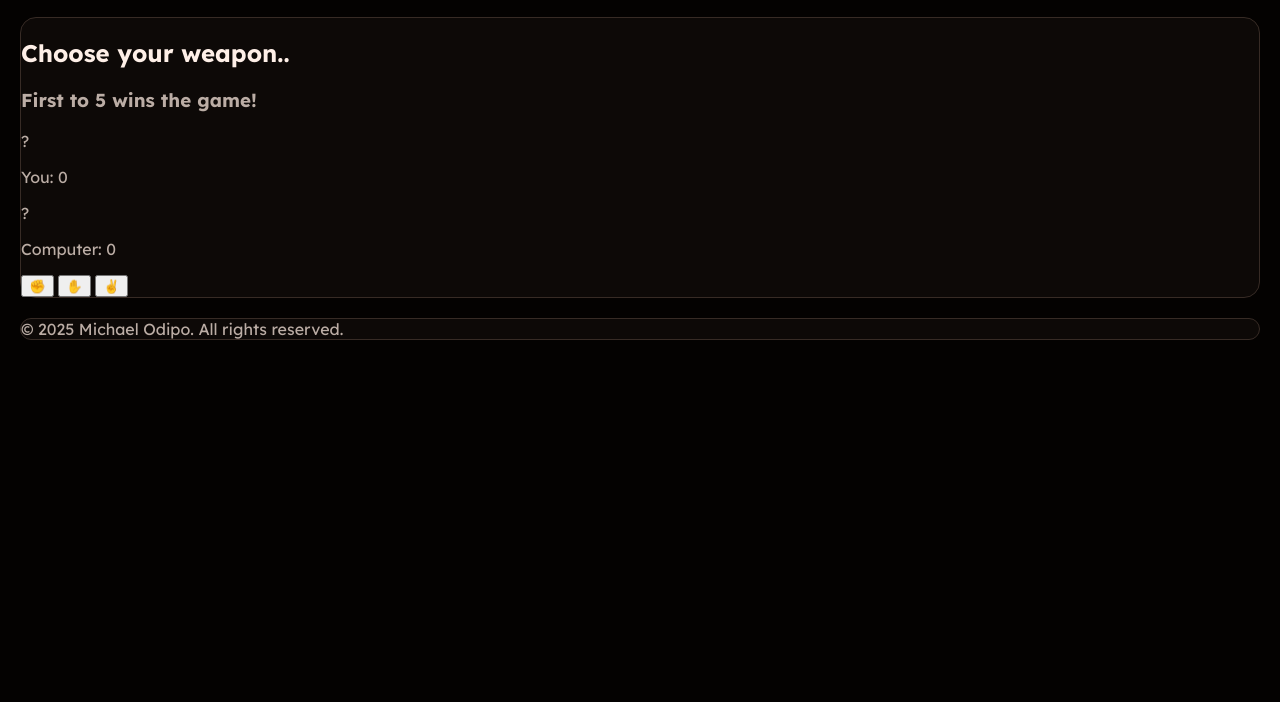
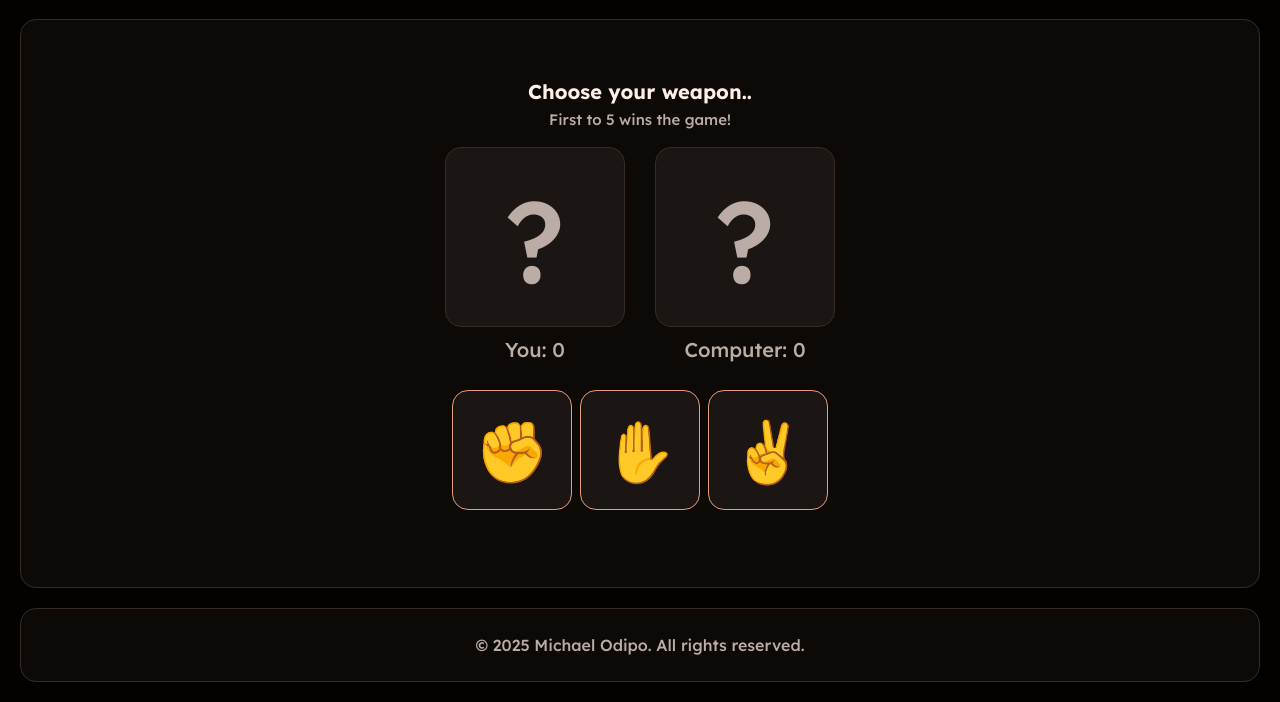
Before and after one commit to misckiua/rock-paper-scissors, a plain HTML site: page index.html in a window 1280 px wide. Shown: the part 98-800 px from the top of the page. Drawn offline with Linux system fonts and the light colour scheme.

Commit message:
add: styling for the rest of webpage
- Added CSS styling to main content and footer.

Small Changes
- Put copyright statement into a set of p tags.

```diff
--- a/index.html
+++ b/index.html
@@ -39,7 +39,7 @@
   </main>
 
   <footer class="muted-text">
-    &#169; 2025 Michael Odipo. All rights reserved.
+    <p>&#169; 2025 Michael Odipo. All rights reserved.</p>
   </footer>
 </body>
 </html>
--- a/style.css
+++ b/style.css
@@ -25,9 +25,11 @@
 body {
   background-color: var(--bg-dark);
   font-family: Lexend, sans-serif;
+  min-height: 100vh;
   display: flex;
   flex-direction: column;
-  margin: 20px;
+  padding: 20px;
+  margin: 0;
 }
 
 .important-text {
@@ -37,10 +39,7 @@ body {
 
 .muted-text {
   color: var(--text-muted);
-}
-
-header {
-  min-height: 75px;
+  font-weight: 500;
 }
 
 header,
@@ -50,9 +49,92 @@ footer {
   border: 1px solid var(--border-muted);
   border-radius: 16px;
   margin-bottom: 20px;
+  padding: 20px;
+}
+
+header {
+  min-height: 75px;
 }
 
 h1 {
   text-align: center;
   font-size: 28px;
+  margin: 0;
 }
+
+main {
+  flex: 2;
+  display: flex;
+  flex-direction: column;
+  align-items: center;
+  justify-content: center;
+}
+
+.winner-display {
+  text-align: center;
+  margin-bottom: 18px;
+}
+
+h2 {
+  font-size: 20px;
+  margin: 0 0 6px 0;
+}
+
+h3 {
+  font-size: 15px;
+  margin: 0;
+}
+
+.result-boxes {
+  display: flex;
+  justify-content: center;
+  gap: 30px;
+  text-align: center;
+}
+
+.human-results,
+.computer-results {
+  display: flex;
+  flex-direction: column;
+}
+
+.human-results div,
+.computer-results div {
+  background-color: var(--bg-light);
+  border: 1px solid var(--border-muted);
+  border-radius: 16px;
+  font-size: 115px;
+  padding: 20px;
+  width: 180px;
+  height: 180px;
+}
+
+.human-results p,
+.computer-results p {
+  font-size: 20px;
+  margin: 10px 0;
+}
+
+.buttons {
+  margin: 18px 0;
+  display: flex;
+  justify-content: center;
+  gap: 8px;
+}
+
+.btn {
+  background-color: var(--bg-light);
+  border: 1px solid var(--primary);
+  border-radius: 16px;
+  width: 120px;
+  height: 120px;
+  font-size: 60px;
+}
+
+footer {
+  padding: 10px;
+  display: flex;
+  justify-content: center;
+  align-items: center;
+  margin-bottom: 0;
+}
```
